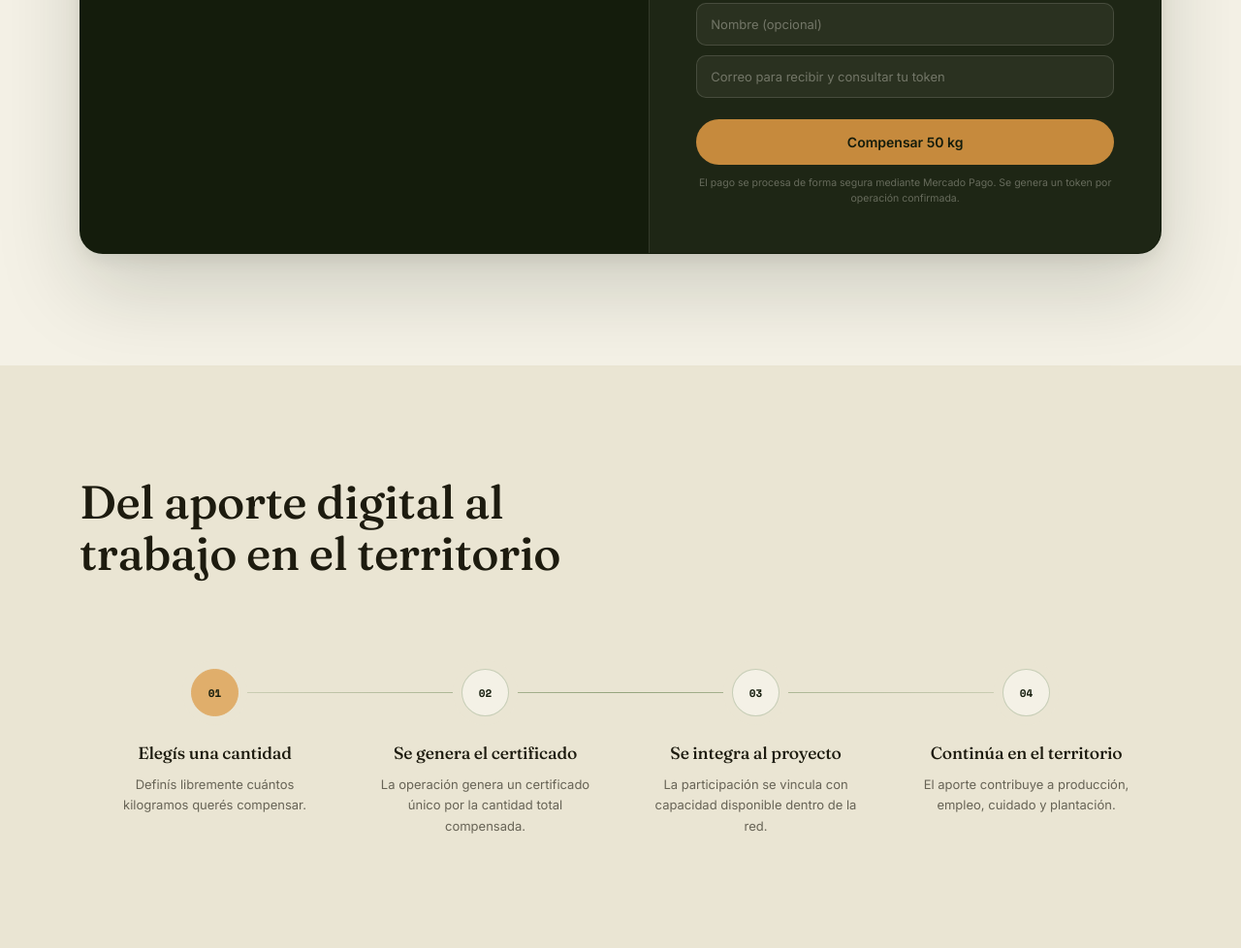
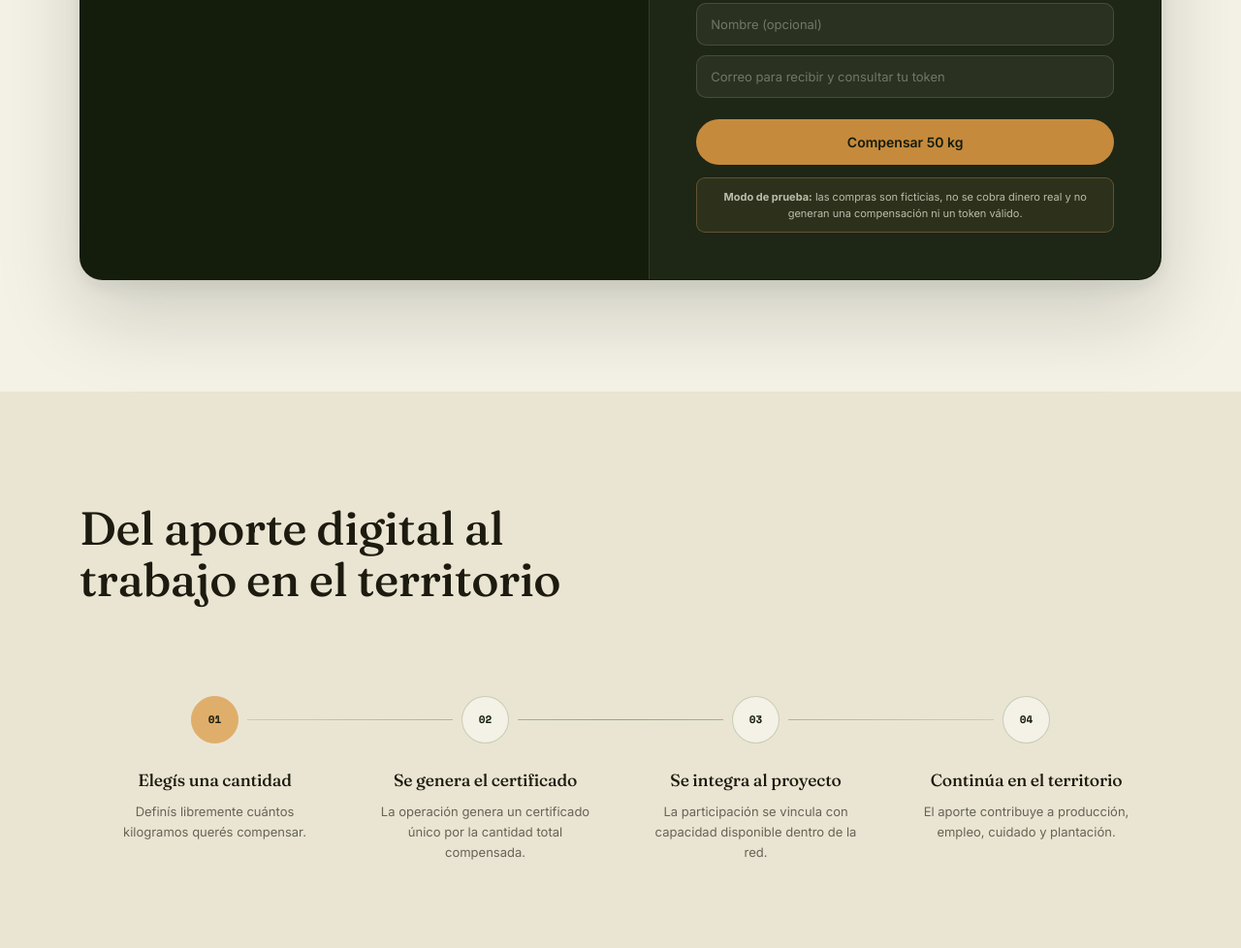
Before and after one commit to Matialevi/Refo, a website: page docs/compensar.html in a window 1280 px wide. Shown: the part 1697-2675 px from the top of the page at 97% size. Drawn offline with nearby package versions, Linux system fonts and the light colour scheme.

Commit message:
Aclarar modo de prueba de pagos

```diff
--- a/docs/compensar.html
+++ b/docs/compensar.html
@@ -615,12 +615,17 @@
     }
 
     .demo-note {
-      margin-top: 11px;
-
-      font-size: 10.5px;
+      margin-top: 13px;
+      padding: 11px 12px;
+
+      font-size: 11px;
       line-height: 1.5;
       text-align: center;
-      color: rgba(244, 241, 230, 0.34);
+      color: rgba(244, 241, 230, 0.72);
+
+      background: rgba(224, 174, 107, 0.08);
+      border: 1px solid rgba(224, 174, 107, 0.28);
+      border-radius: 9px;
     }
 
     .compensation-success {
@@ -1367,8 +1372,8 @@
 
 
           <p class="demo-note">
-            El pago se procesa de forma segura mediante Mercado Pago.
-            Se genera un token por operación confirmada.
+            <strong>Modo de prueba:</strong> las compras son ficticias,
+            no se cobra dinero real y no generan una compensación ni un token válido.
           </p>
 
 
```
Also changed, not shown: supabase/functions/mercadopago-webhook/index.ts (+8 -0 lines).
